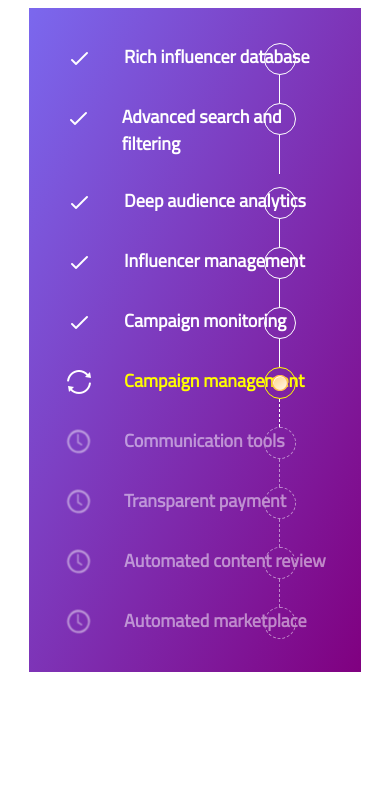
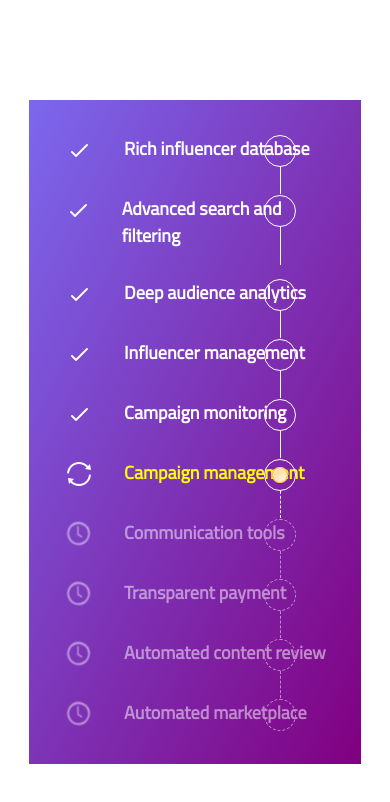
Before and after one commit to ShimanchikIra/Timeline, a plain HTML site: page index.html in a window 390 px wide. Drawn offline with Linux system fonts and the light colour scheme.

Commit message:
fix timeline
*height: 46% -> 45%
*left: -86px -> -85px
*right: 46px -> 45px

```diff
--- a/style.css
+++ b/style.css
@@ -3,7 +3,7 @@
     background: linear-gradient(to top left, purple, #7B68EE);
     font-family: 'Titillium Web', sans-serif;
     font-weight: bold;
-    margin:  auto;
+    margin:  100px auto;
     color: #fff;
     padding: 35px;
     font-size: 18px;
@@ -56,36 +56,38 @@
     content: '';
     width: 30px;
     height: 30px;
-    border: 1px dashed #fff;
     display: block;
     border-radius: 50%;
-    background-color: transparent;
-    letter-spacing: 0;
     position: absolute;
     left: -100px;
+}
+.item_wait:before{
+    border: 1px dashed #fff;
+}
+.item_process:before{
+    border: 1px solid #fff;
+    background-image: url("img/mini_circle.png");
+    background-repeat: no-repeat;
+    background-position: 50% 50%;
+}
+.item_done:before{
+    border: 1px solid #fff;
 }
 .item:after {
     content: '';
     display: block;
     position: absolute;
     width: 1px;
-    height: 46%;
+    height: 45%;
     background-color: transparent;
-    border-right: 1px dashed #fff;
     top: 32px;
-    left: -86px;
+    left: -85px;
 }
 .item:last-child:after{
     content: none;
 }
-.item_process:before{
-    border: 1px solid;
-    background-image: url("img/mini_circle.png");
-    background-repeat: no-repeat;
-    background-position: 50% 50%;
-}
-.item_done:before{
-    border: 1px solid;
+.item_wait:after, .item_process:after {
+    border-right: 1px dashed #fff;
 }
 .item_done:after{
     border-right: 1px solid #fff;
@@ -109,6 +111,6 @@
     }
     .item:after{
         left: auto;
-        right: 46px;
+        right: 45px;
     }
 }
```
